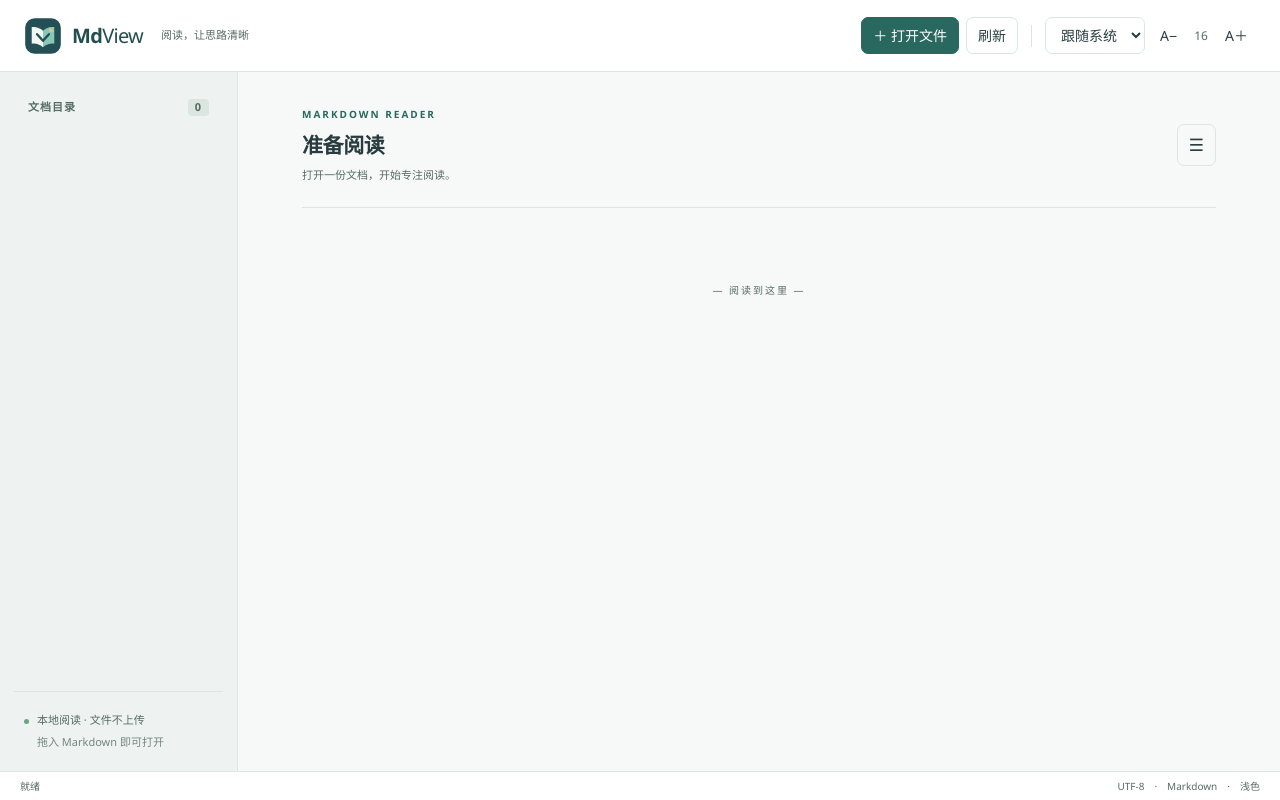
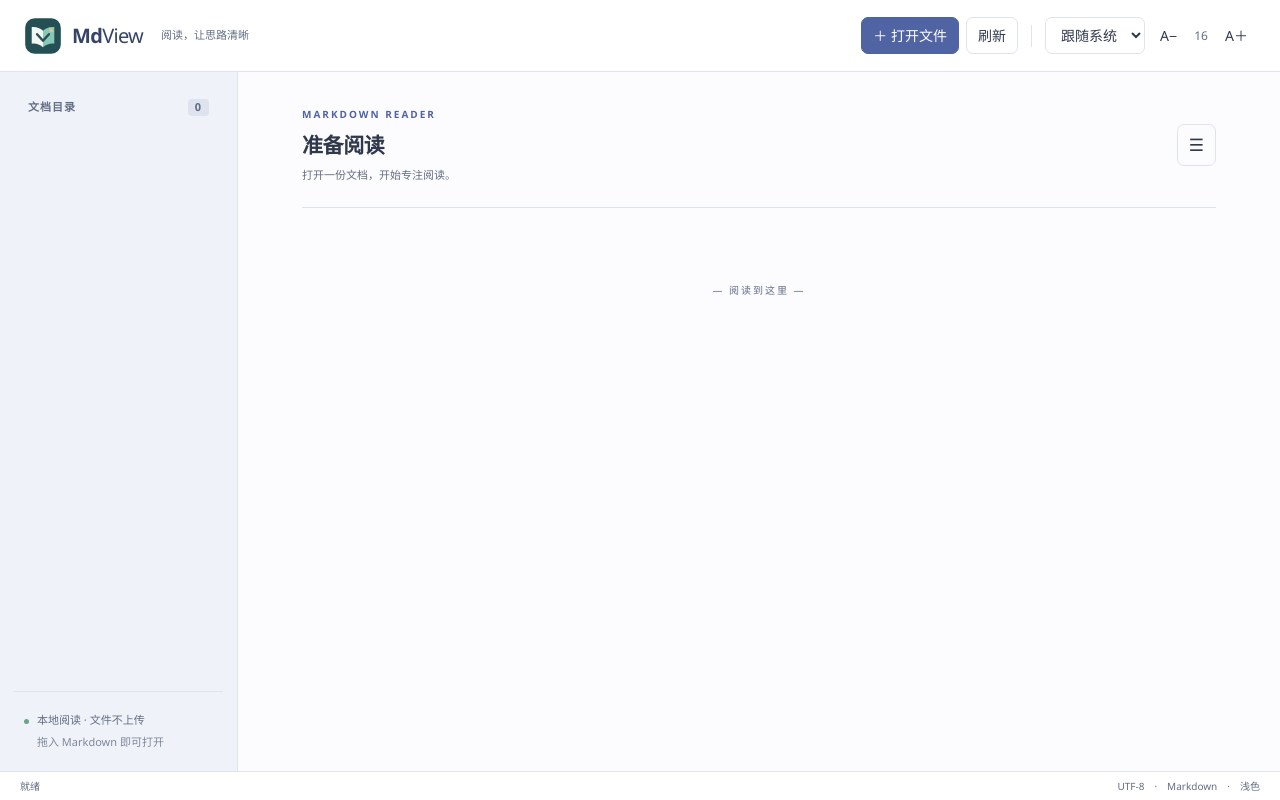
Before and after one commit to baiweicoder-jpg/MdView, an Electron app: page src/index.html in a window 1280 px wide. Drawn offline with Linux system fonts and the light colour scheme; no server answers.

Commit message:
style: give the light theme a mist blue palette

```diff
--- a/src/style.css
+++ b/src/style.css
@@ -1,10 +1,10 @@
 :root {
   color-scheme: light;
-  --bg: #f7f9f8; --surface: #ffffff; --sidebar: #eef3f1; --text: #283b3f;
-  --muted: #576b65; --border: #dce6e1; --accent: #28685e; --accent-soft: #e6f0eb;
-  --heading: #244e50; --code: #f0f5f2; --code-bar: #e8efeb; --code-text: #344a49;
-  --keyword: #755281; --string: #376e59; --number: #956035; --comment: #597061;
-  --function: #326a85; --deletion: #a44f50; --reading-size: 16px;
+  --bg: #fcfcff; --surface: #ffffff; --sidebar: #f0f2f9; --text: #30384b;
+  --muted: #626e83; --border: #dfe3ef; --accent: #5064a4; --accent-soft: #edf0fb;
+  --heading: #344569; --code: #f3f5fb; --code-bar: #eaedf6; --code-text: #35435d;
+  --keyword: #7754a3; --string: #347268; --number: #9c6037; --comment: #5f6c82;
+  --function: #3e6795; --deletion: #ab4e64; --reading-size: 16px;
 }
 :root[data-theme="dark"] {
   color-scheme: dark;
```
